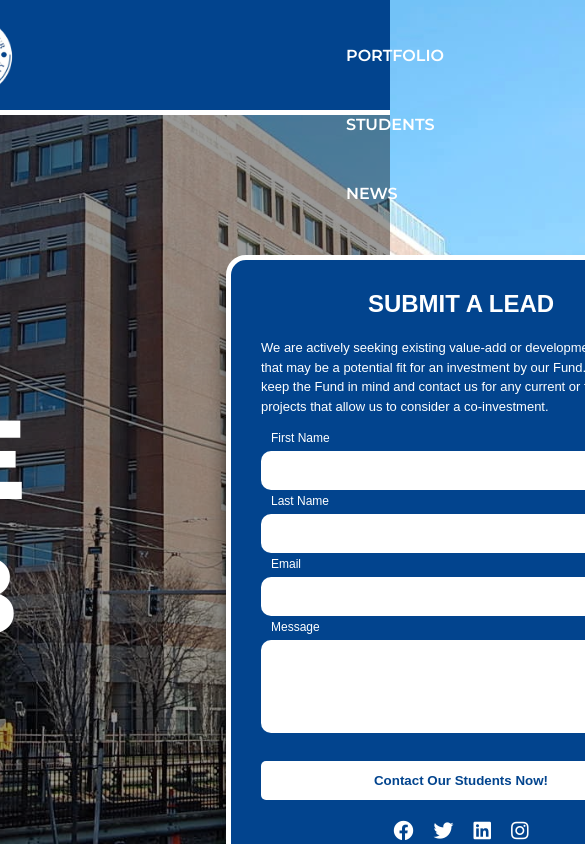
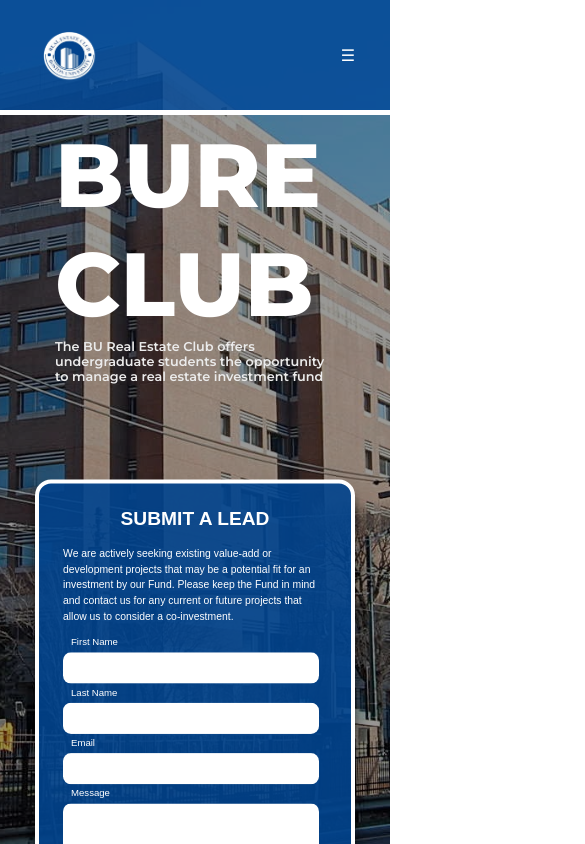
Before and after one commit to RealSycoBak/realestate, a React (Vite) app: page / in a window 390 px wide. Shown: the top 844 px of the page, 585 px wide, since content can reach past the window. Built offline with nearby package versions, Linux system fonts and the light colour scheme.

Commit message:
Resposnive Designs

```diff
--- a/src/components/Header.css
+++ b/src/components/Header.css
@@ -10,10 +10,33 @@
     gap: 200px;
 }
 
+@media screen and (max-width: 700px) {
+    header {
+        flex-direction: column;
+        gap: 0px; /* You might want to reduce the gap for mobile */
+    }
+
+    header > * {
+        transform: scale(0.8); /* This will make elements 80% of their original size */
+    }
+}
+
+
+@media screen and (max-width: 1037px) {
+    header {
+        gap: 0px;
+    }
+
+    header > * {
+        transform: scale(0.8); /* This will make elements 80% of their original size */
+
+    }
+}
+
 .Rect {
     width: 400px;
-    height: 550px;
-    background: #02448E;
+    height: 625px;
+    background: rgba(2, 68, 142, 0.9);
     box-shadow:
         0 20px 25px -5px rgba(0, 0, 0, 0.8),
         0 10px 10px -5px rgba(0, 0, 0, 0.8);
--- a/src/components/Navbar.css
+++ b/src/components/Navbar.css
@@ -1,14 +1,13 @@
+/* Your existing styles */
 ul {
     list-style-type: none;
     padding: 0;
     margin: 0;
 }
 
-
 li {
     display: inline-block;
     padding: 25px;
-
 }
 
 li a {
@@ -18,12 +17,12 @@
     font-optical-sizing: auto;
     font-weight: 600;
     font-style: normal;
+    font-size: 0.9rem;
 }
 
 .Navbar {
-
     display: flex;
-    background-color: #02448E;
+    background-color: rgba(2, 68, 142, 0.9);
     width: 100%;
     height: 110px;
     margin: 0;
@@ -33,7 +32,6 @@
 }
 
 .imgtop {
-
     margin-right: 300px;
 }
 
@@ -44,3 +42,64 @@
     padding: 0;
     background-color: white;
 }
+
+/* Add hamburger menu button (hidden by default) */
+.menu-btn {
+    display: none;
+    cursor: pointer;
+    padding: 15px;
+}
+
+.hamburger {
+    color: white;
+}
+/* Mobile responsive styles */
+@media screen and (max-width: 700px) {
+    .Navbar {
+        justify-content: space-between;
+        padding: 0 20px;
+        flex-wrap: wrap; /* Add this to allow wrapping */
+        height: auto; /* Allow height to expand */
+        min-height: 110px; /* Keep minimum height */
+    }
+
+    .imgtop {
+        margin-right: 0;
+        transform: scale(0.6);
+    }
+
+    .menu-btn {
+        display: block;
+    }
+
+    ul {
+        display: none; /* Hide by default */;
+        width: 100%;
+        flex-direction: column;
+        order: 3;
+    }
+
+    ul.active {
+        display: block; /* Show when active class is added */
+    }
+
+    li {
+        display: block;
+        text-align: center;
+        padding: 15px;
+    }
+
+}
+
+
+/* Mobile responsive styles */
+@media screen and (max-width: 965px) {
+
+    .imgtop {
+        margin-right: 100px;
+    }
+
+    li a{
+        font-size: 0.6rem;
+    }
+}
--- a/src/components/Navbar.jsx
+++ b/src/components/Navbar.jsx
@@ -1,27 +1,32 @@
 import './Navbar.css';
 import LogoImg from '../assets/ClubLogo.png';
+import { useState } from 'react'; // Add this import
 
-export default function Navbar(){
+export default function Navbar() {
+    const [isMenuOpen, setIsMenuOpen] = useState(false);
+
+    const toggleMenu = () => {
+        setIsMenuOpen(!isMenuOpen);
+    };
 
     return (
         <>
             <div className="Navbar">
                 <div className="imgtop">
-        <img src={LogoImg} alt="realestate" width="100px" height="100px"/>
+                    <img src={LogoImg} alt="realestate" width="100px" height="100px" />
                 </div>
-
-    <nav>
-        <ul>
+                <div className="menu-btn" onClick={toggleMenu}>
+                    <div className="hamburger">☰</div>
+                </div>
+                <ul className={isMenuOpen ? 'active' : ''}>
                     <li><a href="default.asp">HOME</a></li>
                     <li><a href="news.asp">ABOUT</a></li>
                     <li><a href="contact.asp">PORTFOLIO</a></li>
                     <li><a href="about.asp">STUDENTS</a></li>
                     <li><a href="about.asp">NEWS</a></li>
                 </ul>
-    </nav>
             </div>
             <div className="line"> </div>
         </>
-
     )
 }
--- a/src/index.css
+++ b/src/index.css
@@ -3,6 +3,7 @@
 * {
     margin: 0;
     padding: 0;
+    box-sizing: border-box;
 }
 
 body {
```
Lines whose indentation alone changed are shown as unchanged.
